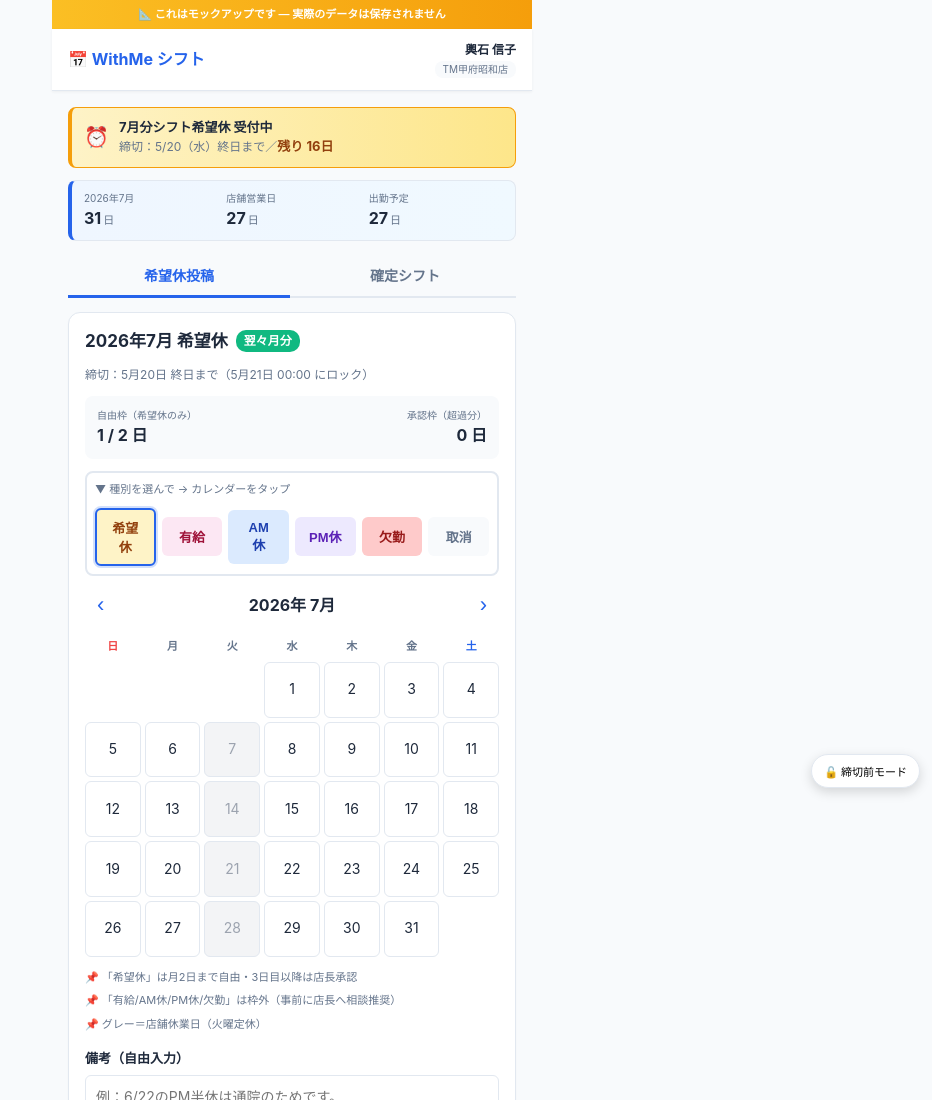
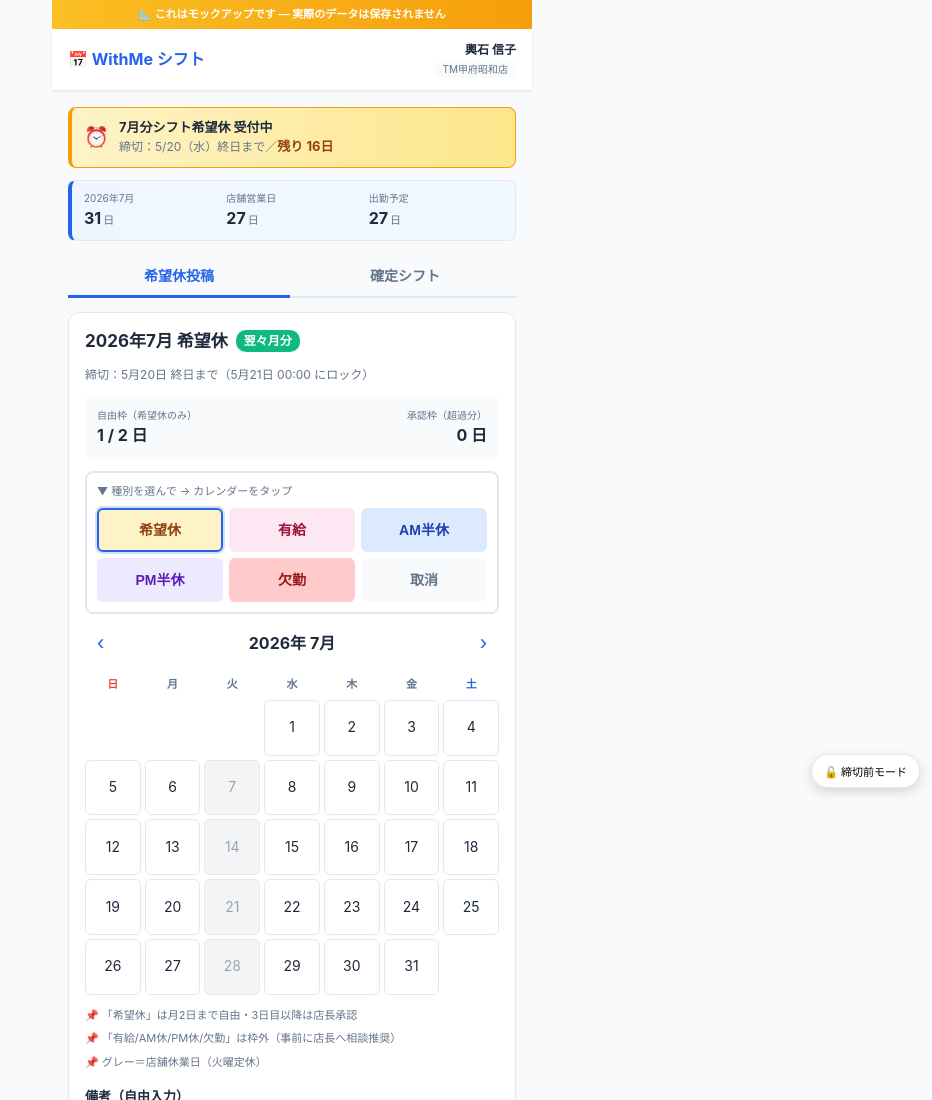
Before and after one commit to roar6116-blip/withme-dashboards, a plain HTML site: page salon/shift-mockup/staff/index.html in a window 1280 px wide. Shown: the top 1100 px of the page, without its empty margins (348-1280 px from the left). Drawn offline with Linux system fonts and the light colour scheme.

Commit message:
fix(salon): スタッフ用パレットボタンを 3x2 グリッドに統一

```diff
--- a/salon/shift-mockup/staff/index.html
+++ b/salon/shift-mockup/staff/index.html
@@ -160,26 +160,34 @@
   .pill { display: inline-block; padding: 2px 10px; border-radius: 10px; font-size: 11px; font-weight: 600; }
   .pill-warn { background: var(--c-req); color: var(--c-req-dk); }
 
-  /* パレット */
+  /* パレット — 6ボタンを 3列×2行 のグリッドで統一サイズに */
   .paint-toolbar {
     background: var(--card);
     border: 2px solid var(--border);
     border-radius: 8px;
-    padding: 8px;
+    padding: 10px;
     margin-bottom: 12px;
-    display: flex; flex-wrap: wrap; align-items: center; gap: 6px;
   }
-  .paint-label { font-size: 11px; color: var(--muted); width: 100%; margin-bottom: 4px; }
+  .paint-label { font-size: 11px; color: var(--muted); margin-bottom: 8px; display: block; }
+  .paint-grid {
+    display: grid;
+    grid-template-columns: repeat(3, 1fr);
+    gap: 6px;
+  }
   .paint-btn {
-    padding: 8px 12px;
+    height: 44px;
+    padding: 0 8px;
     border: 2px solid transparent;
     border-radius: 6px;
     cursor: pointer;
-    font-size: 13px;
+    font-size: 14px;
     font-weight: 700;
-    flex: 1;
-    min-width: 50px;
     text-align: center;
+    white-space: nowrap;
+    display: flex;
+    align-items: center;
+    justify-content: center;
+    line-height: 1;
   }
   .paint-btn.selected { border-color: var(--primary); box-shadow: 0 0 0 2px rgba(37,99,235,0.2); }
   .paint-btn.bg-req  { background: var(--c-req);  color: var(--c-req-dk); }
@@ -304,12 +312,14 @@
       <!-- パレット -->
       <div class="paint-toolbar">
         <span class="paint-label">▼ 種別を選んで → カレンダーをタップ</span>
-        <button class="paint-btn bg-req selected"  data-type="req">希望休</button>
-        <button class="paint-btn bg-paid" data-type="paid">有給</button>
-        <button class="paint-btn bg-am"   data-type="am">AM休</button>
-        <button class="paint-btn bg-pm"   data-type="pm">PM休</button>
-        <button class="paint-btn bg-abs"  data-type="abs">欠勤</button>
-        <button class="paint-btn bg-cancel" data-type="cancel">取消</button>
+        <div class="paint-grid">
+          <button class="paint-btn bg-req selected"  data-type="req">希望休</button>
+          <button class="paint-btn bg-paid" data-type="paid">有給</button>
+          <button class="paint-btn bg-am"   data-type="am">AM半休</button>
+          <button class="paint-btn bg-pm"   data-type="pm">PM半休</button>
+          <button class="paint-btn bg-abs"  data-type="abs">欠勤</button>
+          <button class="paint-btn bg-cancel" data-type="cancel">取消</button>
+        </div>
       </div>
 
       <div class="month-header">
```
